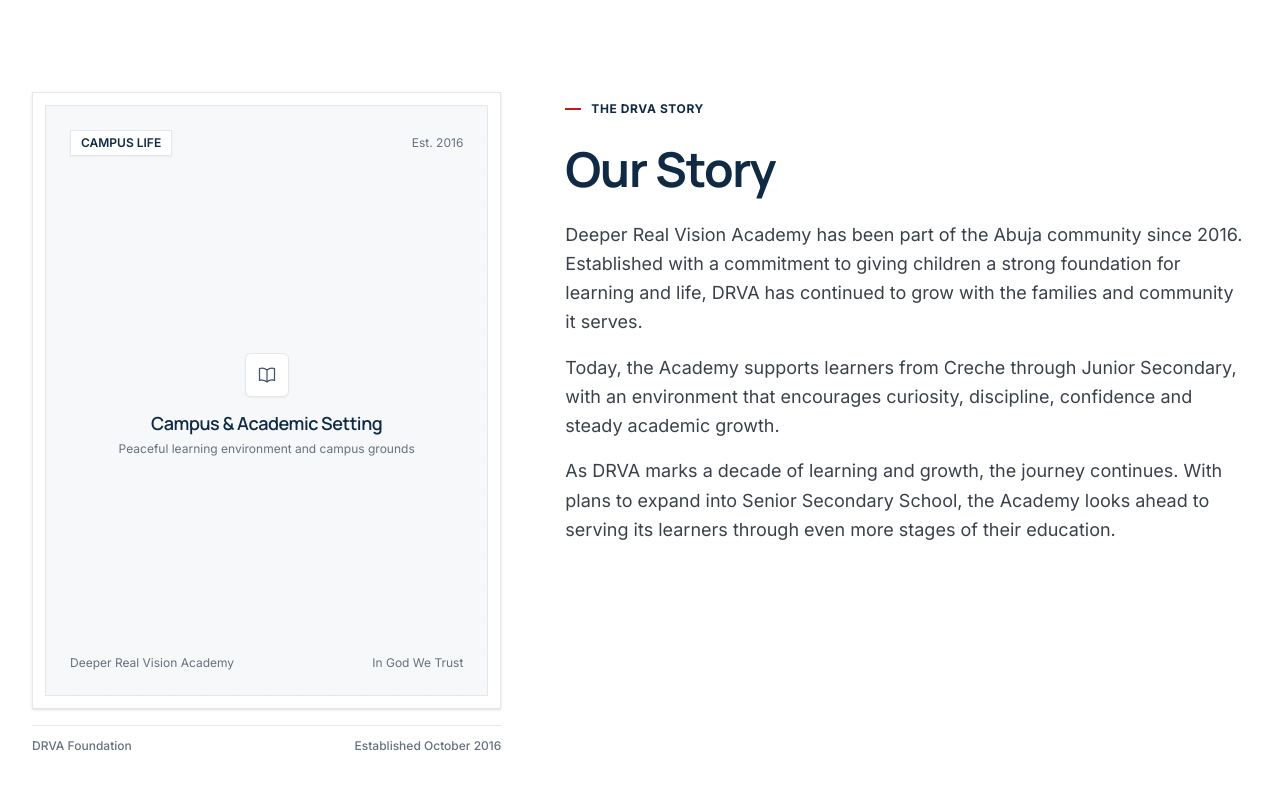
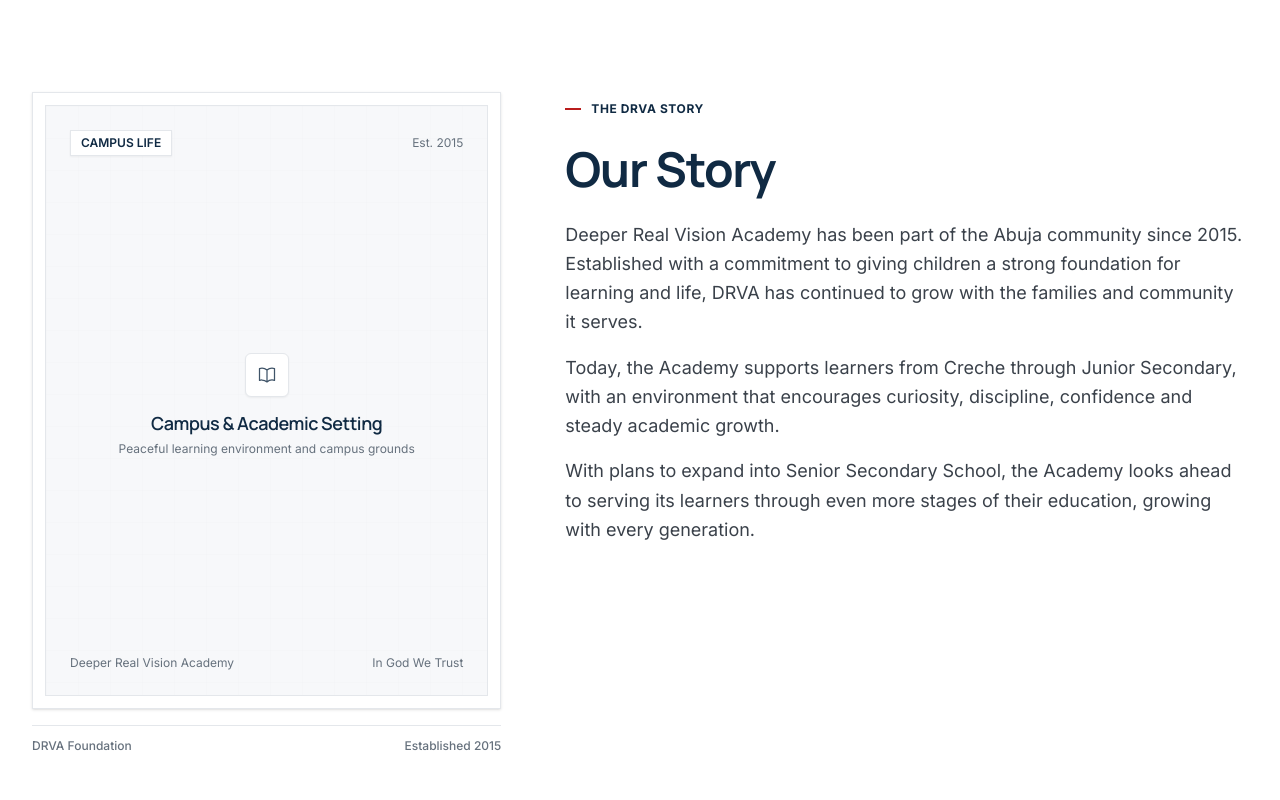
Before and after one commit to BenedictOkpala/drva, a Next.js app: page /about in a window 1280 px wide. Shown: the part 540-1340 px from the top of the page. Built offline with nearby package versions, Linux system fonts and the light colour scheme.

Commit message:
fix: update founding year to 2015 and add official essay competition story link

```diff
--- a/src/app/about/page.tsx
+++ b/src/app/about/page.tsx
@@ -68,7 +68,7 @@ export default function AboutPage() {
                 {/* Subtitle Under Image */}
                 <div className="mt-4 pt-3 border-t border-[#E4E7EB] flex items-center justify-between text-xs text-[var(--muted)] font-medium">
                   <span>DRVA Foundation</span>
-                  <span>Established October 2016</span>
+                  <span>Established 2015</span>
                 </div>
               </div>
 
@@ -104,7 +104,7 @@ export default function AboutPage() {
                     Official Seal &amp; Crest
                   </span>
                   <span className="text-xs text-[var(--navy)] font-heading font-bold mt-1">
-                    Sheretti, Abuja &bull; Est. October 2016
+                    Sheretti, Abuja &bull; Est. 2015
                   </span>
                 </div>
 
--- a/src/app/page.tsx
+++ b/src/app/page.tsx
@@ -30,7 +30,7 @@ export default function HomePage() {
         {/* 6. White Life at DRVA (4 Independent Real Photographs Showcase) */}
         <LifeAtDRVA />
 
-        {/* 7. Deep Navy 10-Year Milestone: 2016 — 2026 (#0B1D2F) */}
+        {/* 7. Deep Navy Milestone: Since 2015 (#0B1D2F) */}
         <Milestone />
 
         {/* 8. Visit DRVA & Admissions Closing Pathway */}
--- a/src/components/common/PlaceholderFrame.tsx
+++ b/src/components/common/PlaceholderFrame.tsx
@@ -77,7 +77,7 @@ export function PlaceholderFrame({
               isDark ? "text-slate-400" : "text-[var(--muted)]"
             }`}
           >
-            Est. 2016
+            Est. 2015
           </span>
         </div>
 
--- a/src/components/home/Hero.tsx
+++ b/src/components/home/Hero.tsx
@@ -19,7 +19,7 @@ export function Hero() {
               <SchoolCrest size="xs" priority />
               <span className="w-4 h-0.5 bg-[var(--red)]" />
               <span className="text-xs tracking-wider uppercase font-bold text-[var(--navy)]">
-                SHERETTI, ABUJA &bull; EST. OCTOBER 2016
+                SHERETTI, ABUJA &bull; EST. 2015
               </span>
             </div>
 
--- a/src/components/home/Introduction.tsx
+++ b/src/components/home/Introduction.tsx
@@ -22,7 +22,7 @@ export function Introduction() {
             <div className="mt-8 pt-8 border-t border-[#E4E7EB] hidden lg:block space-y-4">
               <div className="flex items-center gap-4 text-xs text-[var(--navy)]">
                 <span className="px-2.5 py-1 bg-white border border-[#E4E7EB] font-semibold uppercase">
-                  EST. OCTOBER 2016
+                  EST. 2015
                 </span>
                 <span className="text-[var(--muted)] font-medium uppercase">SHERETTI, ABUJA</span>
               </div>
--- a/src/components/home/LifeAtDRVA.tsx
+++ b/src/components/home/LifeAtDRVA.tsx
@@ -188,6 +188,17 @@ export function LifeAtDRVA() {
                   Meireer Education Foundation&apos;s 2026 International Day of
                   Education Essay Competition.
                 </p>
+                <div className="pt-1">
+                  <a
+                    href="https://themeireerfoundation.org/blog/press-release/mef-international-day-for-education-essay-competition"
+                    target="_blank"
+                    rel="noopener noreferrer"
+                    className="inline-flex items-center gap-1 text-xs uppercase tracking-wider font-bold text-[var(--navy)] hover:text-[var(--red)] transition-colors"
+                  >
+                    <span>Read the story</span>
+                    <span>&rarr;</span>
+                  </a>
+                </div>
               </div>
             </div>
           </div>
--- a/src/components/home/Milestone.tsx
+++ b/src/components/home/Milestone.tsx
@@ -17,10 +17,10 @@ export function Milestone() {
               <SchoolCrest variant="dark" size="lg" priority />
               <div className="mt-5 pt-4 border-t border-slate-800 w-full">
                 <span className="font-heading font-bold text-3xl text-white tracking-tight block">
-                  2016 &mdash; 2026
+                  Since 2015
                 </span>
                 <span className="text-xs uppercase tracking-wider text-[var(--red)] font-bold mt-1 block">
-                  A DECADE OF DRVA
+                  DEEPER REAL VISION ACADEMY
                 </span>
               </div>
             </div>
@@ -35,7 +35,7 @@ export function Milestone() {
               </div>
 
               <h3 className="font-heading font-bold text-3xl sm:text-4xl text-white tracking-tight leading-[1.15]">
-                Ten years of learning, character and community.
+                {MILESTONE_DATA.tagline}
               </h3>
 
               <p className="text-base sm:text-lg text-slate-300 leading-relaxed font-normal">
--- a/src/components/home/SchoolStory.tsx
+++ b/src/components/home/SchoolStory.tsx
@@ -18,7 +18,7 @@ export function SchoolStory() {
                 <SchoolCrest variant="dark" size="md" priority />
                 <div>
                   <span className="text-xs uppercase tracking-wider font-semibold text-[var(--blue-soft)] block">
-                    FOUNDED OCTOBER 2016
+                    FOUNDED 2015
                   </span>
                   <span className="font-heading text-base font-bold text-white">
                     Sheretti, Abuja
@@ -60,7 +60,7 @@ export function SchoolStory() {
             </h2>
 
             <p className="font-heading font-medium text-lg sm:text-xl text-slate-200 leading-relaxed">
-              Founded in October 2016 in Sheretti, Abuja, Deeper Real Vision Academy
+              Founded in 2015 in Sheretti, Abuja, Deeper Real Vision Academy
               was established to provide children with a disciplined, uplifting,
               and values-driven education.
             </p>
--- a/src/components/home/VisitAdmissions.tsx
+++ b/src/components/home/VisitAdmissions.tsx
@@ -81,7 +81,7 @@ export function VisitAdmissions() {
               </div>
 
               <div className="pt-4 border-t border-slate-800 text-xs text-slate-400">
-                <span>Sheretti &bull; Abuja &bull; Founded October 2016</span>
+                <span>Sheretti &bull; Abuja &bull; Founded 2015</span>
               </div>
             </div>
           </div>
--- a/src/data/homeData.ts
+++ b/src/data/homeData.ts
@@ -35,13 +35,13 @@ export interface MilestoneData {
 }
 
 export const MILESTONE_DATA: MilestoneData = {
-  years: "2016 — 2026",
-  tagline: "A decade of educational purpose.",
-  eyebrow: "TEN-YEAR COMMEMORATION",
+  years: "Since 2015",
+  tagline: "Growing with every generation.",
+  eyebrow: "SINCE 2015",
   description:
-    "Established in October 2016 in Sheretti, Abuja, Deeper Real Vision Academy marks a decade of learning and growth. As DRVA commemorates this milestone, the journey continues with plans to expand into Senior Secondary School, serving learners through even more stages of their education.",
+    "Established in 2015 in Sheretti, Abuja, Deeper Real Vision Academy is committed to learning and character development. As DRVA continues its journey, plans are underway to expand into Senior Secondary School, serving learners through even more stages of their education.",
   details: [
-    { label: "FOUNDED", value: "October 2016" },
+    { label: "FOUNDED", value: "2015" },
     { label: "LOCATION", value: "Sheretti, Abuja, Nigeria" },
     { label: "EDUCATIONAL SCOPE", value: "Creche through JSS3" },
     { label: "FUTURE EXPANSION", value: "Senior Secondary (Planned)" },
--- a/src/data/schoolData.ts
+++ b/src/data/schoolData.ts
@@ -5,13 +5,13 @@
  * Verified School Information:
  * - Name: Deeper Real Vision Academy (DRVA)
  * - Location: Behind St. Anthony Catholic Church, Sheretti, Abuja, Nigeria
- * - Founded: October 2016
+ * - Founded: 2015
  * - Educational Stages: Creche, Nursery, Primary, Junior Secondary (JSS1–JSS3)
  * - Future Expansion: Senior Secondary School (Future Plan)
  * - Motto: IN GOD WE TRUST
  * - Phone: 08036135006
  * - Leadership: Mrs Okpala Priscilla (School Leadership)
- * - Milestone: 2016 — 2026 (A decade of learning and growth)
+ * - Milestone: Since 2015 (Growing with every generation)
  */
 
 export const SCHOOL_INFO = {
@@ -25,10 +25,10 @@ export const SCHOOL_INFO = {
   cityState: "Sheretti, Abuja",
   phone: "08036135006",
   phoneTel: "tel:08036135006",
-  founded: "October 2016",
-  foundedYear: 2016,
-  milestoneYears: "2016 — 2026",
-  milestoneTag: "A decade of learning and growth",
+  founded: "2015",
+  foundedYear: 2015,
+  milestoneYears: "Since 2015",
+  milestoneTag: "Growing with every generation",
   levels: ["Creche", "Nursery", "Primary", "Junior Secondary"] as const,
   juniorSecondaryScope: "JSS1 – JSS3",
   futureExpansion: "Looking ahead, DRVA plans to expand into Senior Secondary School, continuing the learning journey through an additional stage of education.",
@@ -46,7 +46,7 @@ export const SCHOOL_CONTACT = {
   address: {
     label: "Campus Location",
     value: "Behind St. Anthony Catholic Church, Sheretti, Abuja, Nigeria",
-    note: "Visiting by scheduled appointment.",
+    note: "Official school premises in Sheretti, Abuja.",
   },
   phone: {
     label: "Phone Line",
@@ -57,7 +57,7 @@ export const SCHOOL_CONTACT = {
   officeHours: {
     label: "School Office",
     value: "Monday – Friday, Term Time",
-    note: "Visiting by scheduled appointment.",
+    note: "General and admissions enquiries.",
   },
 };
 
@@ -65,9 +65,9 @@ export const SCHOOL_STORY = {
   title: "Our Story",
   eyebrow: "THE DRVA STORY",
   paragraphs: [
-    "Deeper Real Vision Academy has been part of the Abuja community since 2016. Established with a commitment to giving children a strong foundation for learning and life, DRVA has continued to grow with the families and community it serves.",
+    "Deeper Real Vision Academy has been part of the Abuja community since 2015. Established with a commitment to giving children a strong foundation for learning and life, DRVA has continued to grow with the families and community it serves.",
     "Today, the Academy supports learners from Creche through Junior Secondary, with an environment that encourages curiosity, discipline, confidence and steady academic growth.",
-    "As DRVA marks a decade of learning and growth, the journey continues. With plans to expand into Senior Secondary School, the Academy looks ahead to serving its learners through even more stages of their education.",
+    "With plans to expand into Senior Secondary School, the Academy looks ahead to serving its learners through even more stages of their education, growing with every generation.",
   ],
 };
 
```
